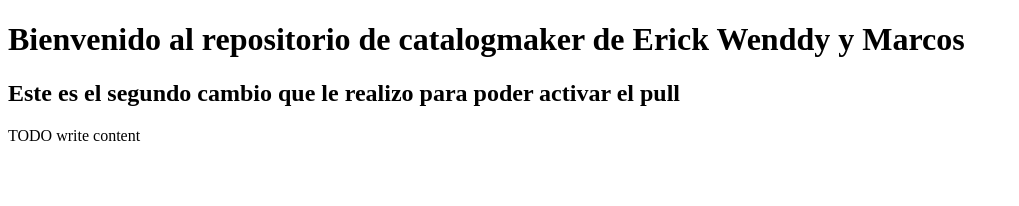
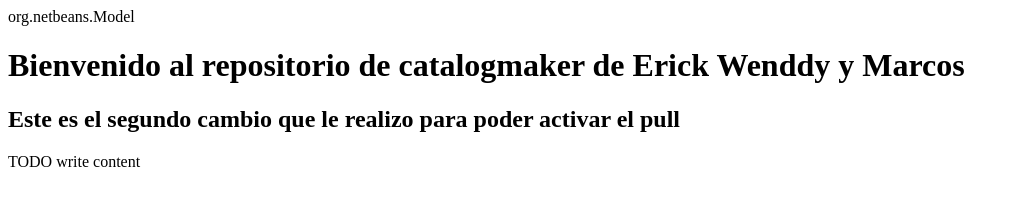
Before and after one commit to gordelio95/catalogmaker, a plain HTML site: page web/index.html in a window 1280 px wide. Shown: the whole page, without its empty margins (0-1019 px from the left). Drawn offline with Linux system fonts and the light colour scheme.

Commit message:
Modificacion de prueba 2

```diff
--- a/web/index.html
+++ b/web/index.html
@@ -11,6 +11,7 @@
         <meta name="viewport" content="width=device-width, initial-scale=1.0">
     </head>
     <body>
+        org.netbeans.Model
         <h1>Bienvenido al repositorio de catalogmaker de Erick Wenddy y Marcos</h1>
         <h2>Este es el segundo cambio que le realizo para poder activar el pull</h2>
         <div>TODO write content</div>
```
